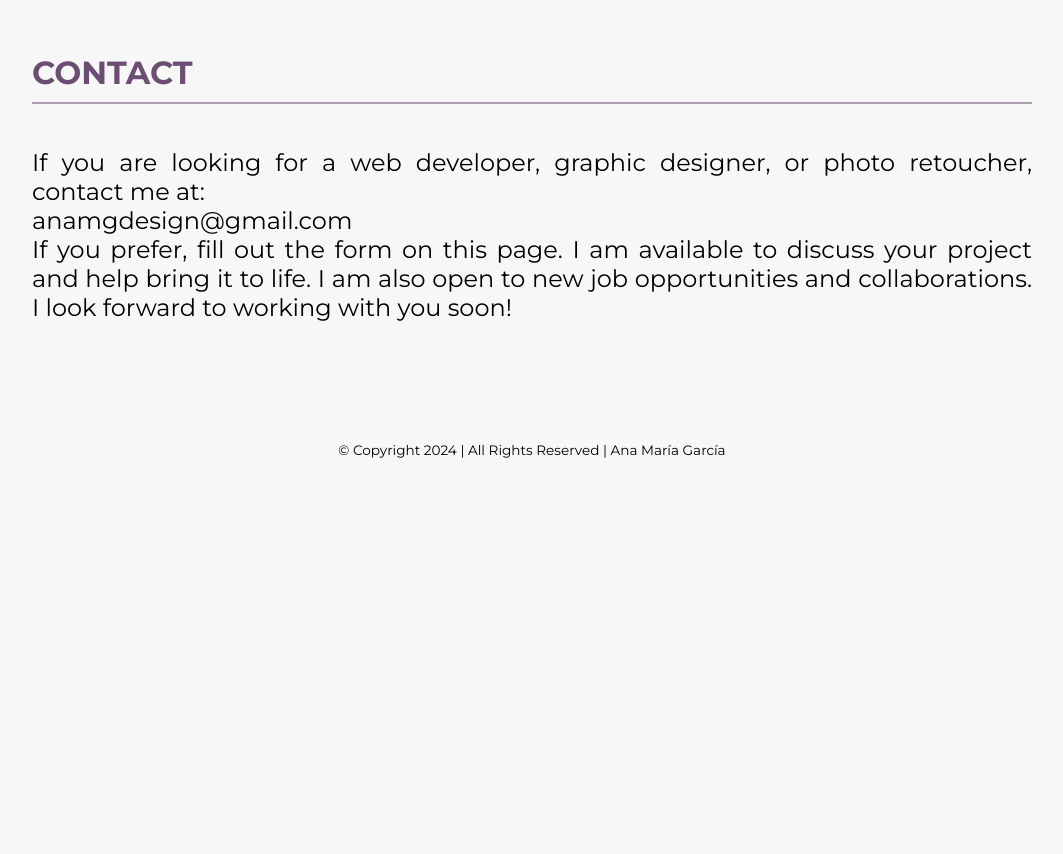
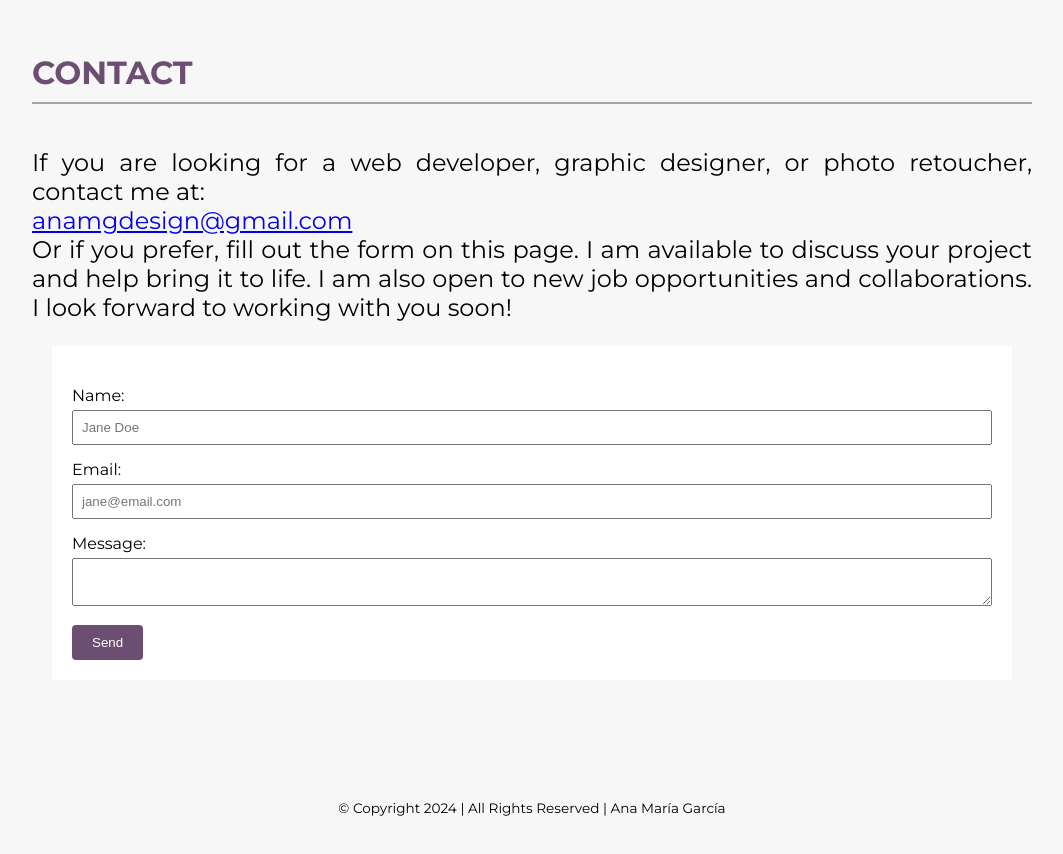
Before and after one commit to AnaMaria-Sole/Portfolio, a plain HTML site: page index.html in a window 1280 px wide. Shown: the part 3484-4338 px from the top of the page, without its empty margins (108-1171 px from the left). Before the commit the page ends 3952 px from the top, so only its background shows below. Drawn offline with Linux system fonts and the light colour scheme.

Commit message:
contact for added

```diff
--- a/index.html
+++ b/index.html
@@ -212,12 +212,31 @@
           <h3 class="titles-sections">CONTACT</h3>
           <p>
             If you are looking for a web developer, graphic designer, or photo
-            retoucher, contact me at:<br>anamgdesign@gmail.com <br>
-            If you prefer, fill out the
+            retoucher, contact me at:<br>
+            <a href="mailto:anamgdesign@gmail.com">anamgdesign@gmail.com</a><br>
+
+            Or if you prefer, fill out the
             form on this page. I am available to discuss your project and help
             bring it to life. I am also open to new job opportunities and
             collaborations. I look forward to working with you soon!
           </p>
+          <section id="contact">
+          <form action="submit_form.php" method="post">
+            <div>
+              <label for="name">Name:</label>
+              <input type="text" id="name" name="name" placeholder="Jane Doe">
+            </div>
+            <div>
+              <label for="email">Email:</label>
+              <input type="email" id="email" name="email" placeholder="jane@email.com">
+            </div>
+            <div>
+              <label for="message">Message:</label>
+              <textarea id="message" name="message" required></textarea>
+            </div>
+            <button type="submit">Send</button>
+          </form>
+          </section>
         </section>
       </main>
     </div>
--- a/styles.css
+++ b/styles.css
@@ -227,7 +227,51 @@ footer {
   display: flex;
   justify-content: center;
   font-size: 1.7vh;
-  margin-bottom: 10px;
+  margin-bottom: 50px;
+}
+
+#contact {
+  background-color: #fff;
+  padding: 20px;
+  margin: 20px;
+}
+
+#contact h2 {
+  color: #6B4E71;
+  border-bottom: 2px solid #AC9DAF;
+  padding-bottom: 10px;
+}
+
+#contact address, #contact form {
+  margin-top: 20px;
+}
+
+#contact form div {
+  margin-bottom: 15px;
+}
+
+#contact form label {
+  display: block;
+  margin-bottom: 5px;
+}
+
+#contact form input, #contact form textarea {
+  width: 100%;
+  padding: 8px;
+  box-sizing: border-box;
+}
+
+#contact form button {
+  background-color: #6B4E71;
+  color: #fff;
+  border: none;
+  padding: 10px 20px;
+  cursor: pointer;
+  border-radius: 4px;
+}
+
+#contact form button:hover {
+  background-color: #5a3d5e;
 }
 
 @media only screen and (max-width: 768px) {
```
